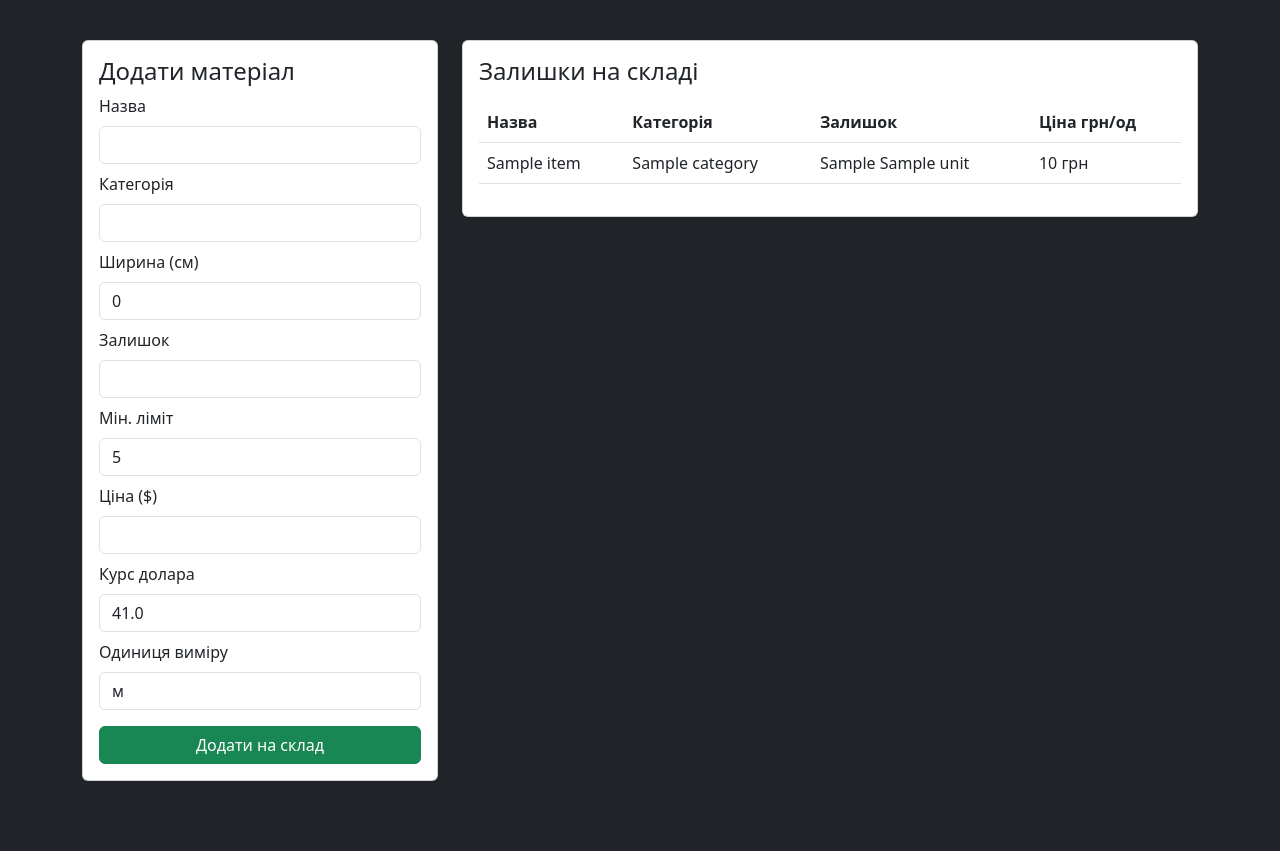
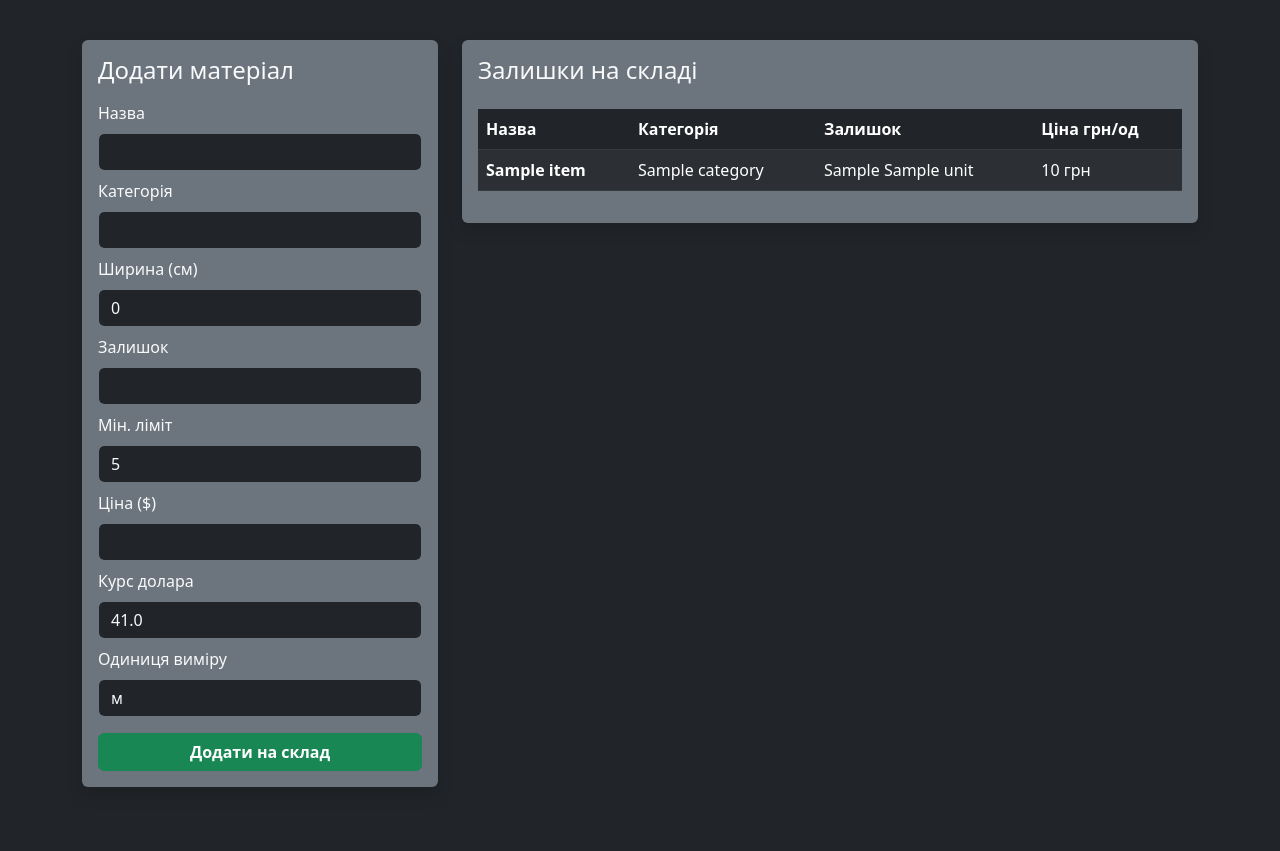
Before and after one commit to blacklinezl28-jpg/tinting-crm, a FastAPI app: template templates/inventory.html in a window 1280 px wide. Shown: the part 57-908 px from the top of the page. Before the commit the page ends 838 px from the top, so only its background shows below. Run offline with FastAPI, Linux system fonts and the light colour scheme; the template is opened without the code that fills it: most values are stand-ins (such as "Sample title", 1, 10 or a date in 2020); some libraries are stand-ins or nearby versions.

Commit message:
Enhance inventory form and display styles

```diff
--- a/templates/inventory.html
+++ b/templates/inventory.html
@@ -1,50 +1,51 @@
 {% extends "base.html" %}
 {% block content %}
-<div class="row">
+<div class="row g-4 mb-5">
     <div class="col-md-4">
-        <div class="card p-3 shadow-sm">
-            <h4>Додати матеріал</h4>
+        <div class="card bg-secondary text-light p-3 border-0 shadow">
+            <h4 class="mb-3">Додати матеріал</h4>
             <form action="/inventory/add" method="post">
                 <div class="mb-2">
                     <label class="form-label">Назва</label>
-                    <input type="text" name="item_name" class="form-control" required>
+                    <input type="text" name="item_name" class="form-control bg-dark text-light border-secondary" required>
                 </div>
                 <div class="mb-2">
                     <label class="form-label">Категорія</label>
-                    <input type="text" name="category" class="form-control" required>
+                    <input type="text" name="category" class="form-control bg-dark text-light border-secondary" required>
                 </div>
                 <div class="mb-2">
                     <label class="form-label">Ширина (см)</label>
-                    <input type="number" step="0.1" name="width_cm" class="form-control" value="0">
+                    <input type="number" step="0.1" name="width_cm" class="form-control bg-dark text-light border-secondary" value="0">
                 </div>
                 <div class="mb-2">
                     <label class="form-label">Залишок</label>
-                    <input type="number" step="0.1" name="meters_left" class="form-control" required>
+                    <input type="number" step="0.1" name="meters_left" class="form-control bg-dark text-light border-secondary" required>
                 </div>
                 <div class="mb-2">
                     <label class="form-label">Мін. ліміт</label>
-                    <input type="number" step="0.1" name="min_limit" class="form-control" value="5">
+                    <input type="number" step="0.1" name="min_limit" class="form-control bg-dark text-light border-secondary" value="5">
                 </div>
                 <div class="mb-2">
                     <label class="form-label">Ціна ($)</label>
-                    <input type="number" step="0.01" name="price_usd" class="form-control" required>
+                    <input type="number" step="0.01" name="price_usd" class="form-control bg-dark text-light border-secondary" required>
                 </div>
                 <div class="mb-2">
                     <label class="form-label">Курс долара</label>
-                    <input type="number" step="0.01" name="exchange_rate" class="form-control" value="41.0">
+                    <input type="number" step="0.01" name="exchange_rate" class="form-control bg-dark text-light border-secondary" value="41.0">
                 </div>
                 <div class="mb-3">
                     <label class="form-label">Одиниця виміру</label>
-                    <input type="text" name="unit" class="form-control" value="м">
+                    <input type="text" name="unit" class="form-control bg-dark text-light border-secondary" value="м">
                 </div>
-                <button type="submit" class="btn btn-success w-100">Додати на склад</button>
+                <button type="submit" class="btn btn-success w-100 fw-bold">Додати на склад</button>
             </form>
         </div>
     </div>
     <div class="col-md-8">
-        <div class="card p-3 shadow-sm">
-            <h4>Залишки на складі</h4>
-            <table class="table table-hover mt-2">
+        <div class="card bg-secondary text-light p-3 border-0 shadow">
+            <h4 class="mb-3">Залишки на складі</h4>
+            <div class="table-responsive">
+                <table class="table table-dark table-striped table-hover align-middle mt-2">
                     <thead>
                         <tr>
                             <th>Назва</th>
@@ -55,11 +56,15 @@
                     </thead>
                     <tbody>
                         {% for item in inventory %}
-                    <tr class="{% if item.meters_left <= item.min_limit %}table-danger{% endif %}">
-                        <td>{{ item.item_name }}</td>
+                        <tr class="{% if item.meters_left <= item.min_limit %}table-danger text-dark{% endif %}">
+                            <td><strong>{{ item.item_name }}</strong></td>
                             <td>{{ item.category }}</td>
                             <td>{{ item.meters_left }} {{ item.unit }}</td>
                             <td>{{ item.cost_per_unit_uah | round(2) }} грн</td>
+                        </tr>
+                        {% else %}
+                        <tr>
+                            <td colspan="4" class="text-center text-white-50">Склад порожній.</td>
                         </tr>
                         {% endfor %}
                     </tbody>
@@ -67,4 +72,5 @@
             </div>
         </div>
     </div>
+</div>
 {% endblock %}
```
Lines whose indentation alone changed are shown as unchanged.
